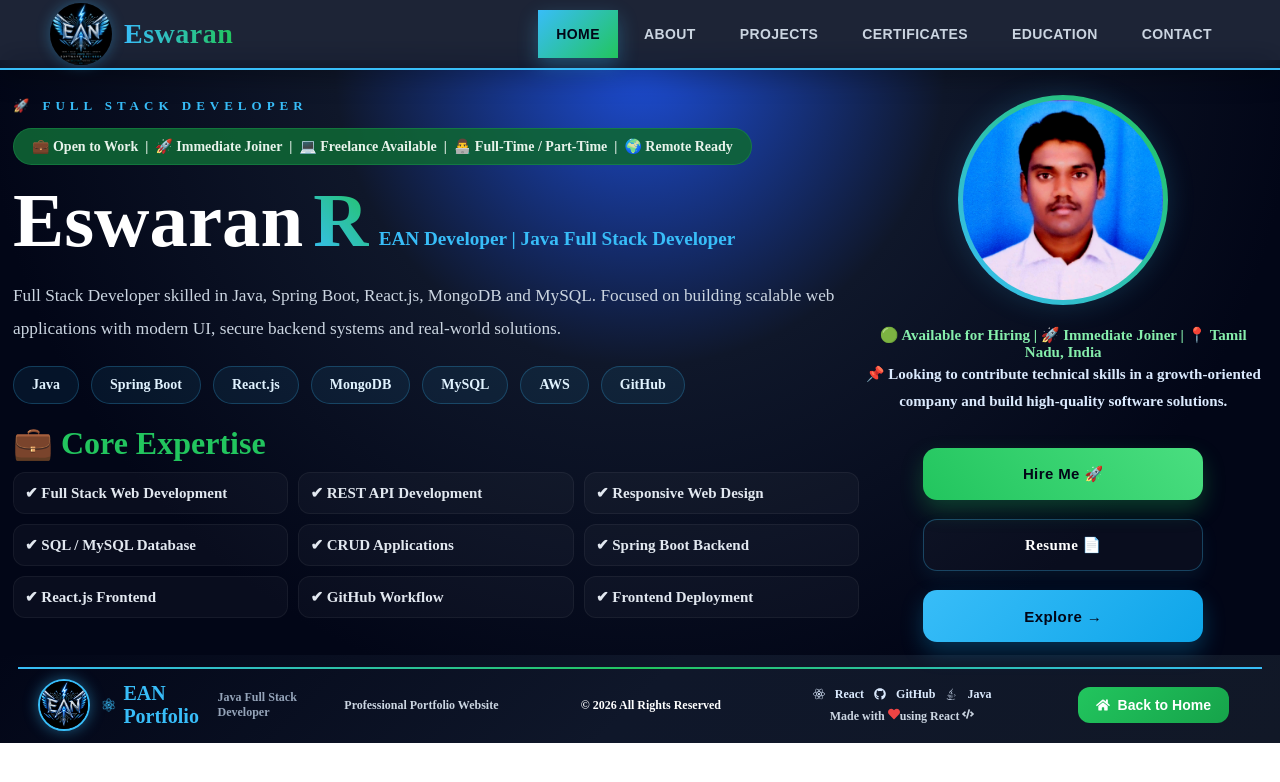
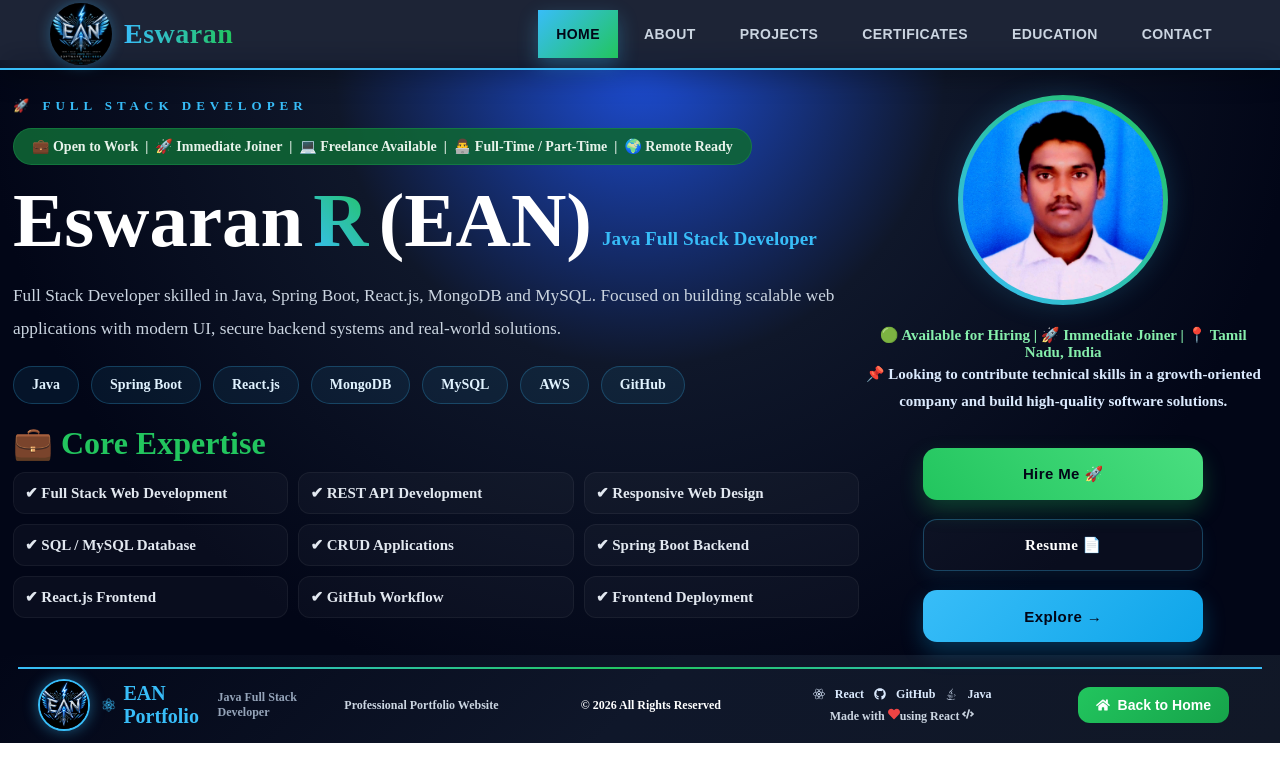
Before and after one commit to Eswaran0908/eswaran-professional-portfolio, a React (Vite) app: page / in a window 1280 px wide. Shown: the top 782 px of the page. Built offline with nearby package versions, Linux system fonts and the light colour scheme.

Commit message:
Updated Home.jsx-Main title

```diff
--- a/src/components/Home.jsx
+++ b/src/components/Home.jsx
@@ -26,8 +26,8 @@ const Home = ({ next, setPage }) => {
             </div>
 
             <h1 className="main-title">
-              Eswaran <span>R</span>
-              <small>EAN Developer | Java Full Stack Developer</small>
+               Eswaran <span>R</span> (EAN)
+               <small>Java Full Stack Developer</small>
             </h1>
 
             <p className="summary">
```
